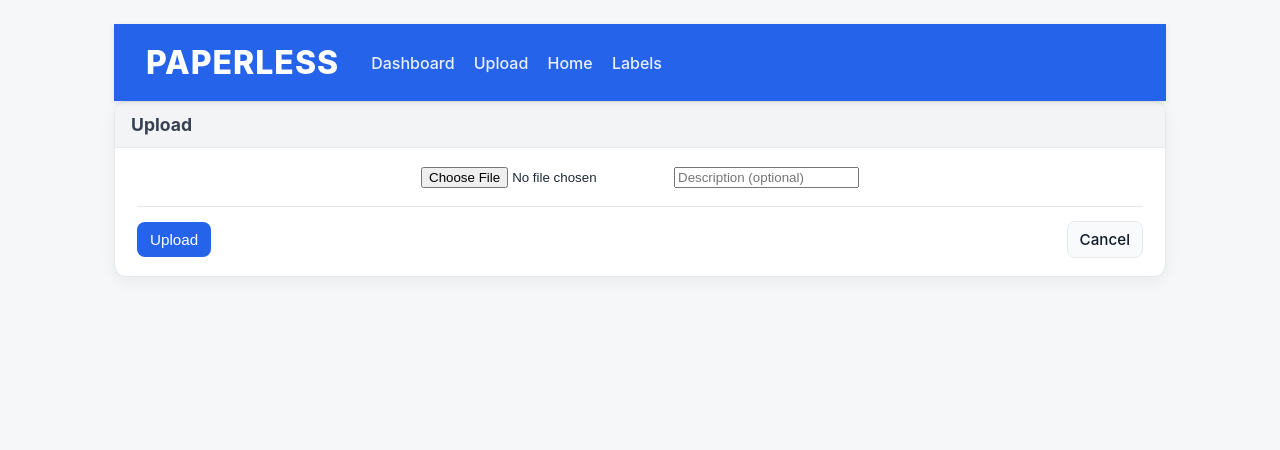
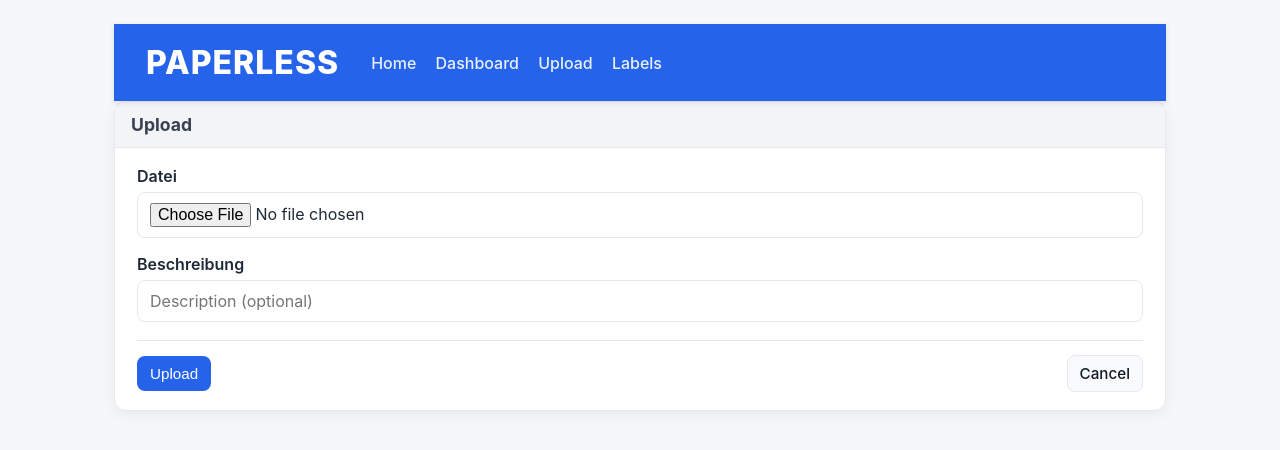
Before and after one commit to sbatu007/PaperlessLab, a React (Vite) app in the folder Paperless/frontend/: page /upload in a window 1280 px wide. Shown: the top 450 px of the page. Built offline with nearby package versions, Linux system fonts and the light colour scheme.

Commit message:
fixed small designing styles

```diff
--- a/Paperless/frontend/src/App.css
+++ b/Paperless/frontend/src/App.css
@@ -1,3 +1,4 @@
+/*
 #root {
   max-width: 1280px;
   margin: 0 auto;
@@ -113,3 +114,4 @@
   font-size: 12px;
   margin-right: 6px;
 }
+*/
--- a/Paperless/frontend/src/App.tsx
+++ b/Paperless/frontend/src/App.tsx
@@ -6,9 +6,31 @@ import Labels from "./pages/Labels";
 
 import {BrowserRouter, Routes, Route, Link } from "react-router-dom";
 
-function Home(){
-    return <p>Paperless App</p>;
+function Home() {
+    return (
+        <section className="panel">
+            <div className="panel-header">
+                <h2>Home</h2>
+            </div>
+
+            <div className="panel-body">
+                <h1>Willkommen bei Paperless</h1>
+                <p className="muted">
+                    Lade Dokumente hoch, verwalte Metadaten & Labels und finde Inhalte per Volltextsuche.
+                </p>
+
+                <div className="actions" style={{ borderTop: "none", paddingTop: 0 }}>
+                    <div className="actions-hint">
+            <span className="hint-pill">
+              Tipp: Starte mit &nbsp;<b>Upload</b>&nbsp; oder öffne das &nbsp;<b>Dashboard</b>.
+            </span>
+                    </div>
+                </div>
+            </div>
+        </section>
+    );
 }
+
 
 
 export default function App() {
@@ -44,9 +66,9 @@ export default function App() {
                 <div className="header-inner">
                     <h1>Paperless</h1>
                     <nav className="nav-links">
+                        <Link to="/welcome">Home</Link>
                         <Link to="/">Dashboard</Link>
                         <Link to="/upload">Upload</Link>
-                        <Link to="/welcome">Home</Link>
                         <Link to="/labels">Labels</Link>
                     </nav>
                 </div>
@@ -55,10 +77,10 @@ export default function App() {
             {/* ======= SEITENINHALT ======= */}
             <main>
                 <Routes>
+                    <Route path="/welcome" element={<Home />} />
                     <Route path="/" element={<Dashboard />} />
                     <Route path="/upload" element={<Upload />} />
                     <Route path="/detail/:id" element={<Detail />} />
-                    <Route path="/welcome" element={<Home />} />
                     <Route path="/labels" element={<Labels />} />
                 </Routes>
             </main>
--- a/Paperless/frontend/src/index.css
+++ b/Paperless/frontend/src/index.css
@@ -577,3 +577,16 @@ textarea.mono {
   gap: 10px;
   align-items: center;
 }
+/* ===============================
+   DANGER BUTTON (Delete)
+   =============================== */
+
+.btn.danger {
+  background: var(--danger);
+  color: #fff;
+  border-color: transparent;
+}
+
+.btn.danger:hover {
+  background: #b91c1c; /* etwas dunkler beim Hover */
+}
--- a/Paperless/frontend/src/pages/Dashboard.tsx
+++ b/Paperless/frontend/src/pages/Dashboard.tsx
@@ -68,10 +68,12 @@ export default function Dashboard() {
         <section className="panel">
             <div className="panel-header">
                 <h2>Documents</h2>
-                <Link to="/upload" className="btn small">+ Upload new Document</Link>
             </div>
 
             <div className="panel-body">
+                <Link to="/upload" className="btn small" style={{ marginBottom: 12, display: "inline-block" }}>
+                    + Upload new Document
+                </Link>
                 <div style={{ display: "flex", gap: 8, alignItems: "center", marginBottom: 12 }}>
                     <input
                         value={query}
@@ -143,7 +145,7 @@ export default function Dashboard() {
                                         ))}
                                     </div>                                    <div className="col-actions">
                                         <Link className="btn small" to={`/detail/${d.id}`}>Open</Link>
-                                        <button className="btn small danger" onClick={() => void onDelete(d.id)}>Delete</button>
+                                        <button className="btn danger" onClick={() => void onDelete(d.id)}>Delete</button>
                                     </div>
                                 </li>
                             ))}
--- a/Paperless/frontend/src/pages/Upload.tsx
+++ b/Paperless/frontend/src/pages/Upload.tsx
@@ -1,22 +1,23 @@
-import { useState, type FormEvent } from 'react';
-import { useNavigate, Link } from 'react-router-dom';
-import { uploadDocument } from '../api';
+import { useState, type FormEvent } from "react";
+import { useNavigate, Link } from "react-router-dom";
+import { uploadDocument } from "../api";
 
 export default function Upload() {
     const [file, setFile] = useState<File | null>(null);
-    const [description, setDescription] = useState('');
+    const [description, setDescription] = useState("");
     const [busy, setBusy] = useState(false);
     const [error, setError] = useState<string | null>(null);
     const nav = useNavigate();
 
     async function onSubmit(e: FormEvent) {
         e.preventDefault();
-        if (!file) return setError('Please choose a file.');
+        if (!file) return setError("Please choose a file.");
         setBusy(true);
         setError(null);
+
         try {
             await uploadDocument(file, description.trim() || undefined);
-            nav('/');
+            nav("/");
         } catch (e) {
             setError((e as Error).message);
         } finally {
@@ -26,14 +27,51 @@ export default function Upload() {
 
     return (
         <form onSubmit={onSubmit} className="panel">
-            <div className="panel-header"><h2>Upload</h2></div>
+            <div className="panel-header">
+                <h2>Upload</h2>
+            </div>
+
             <div className="panel-body">
-                {error && <div role="alert">Error: {error}</div>}
-                <input type="file" onChange={e => setFile(e.currentTarget.files?.[0] ?? null)} />
-                <input type="text" placeholder="Description (optional)" value={description} onChange={e => setDescription(e.target.value)} />
+                {error && (
+                    <div className="alert error" role="alert">
+                        Error: {error}
+                    </div>
+                )}
+
+                <div className="upload-grid">
+                    <div className="field">
+                        <label className="label">Datei</label>
+                        <input
+                            className="input"
+                            type="file"
+                            onChange={(e) => setFile(e.currentTarget.files?.[0] ?? null)}
+                        />
+                        {file && (
+                            <div className="upload-file-meta muted">
+                                <b>{file.name}</b> · {Math.round(file.size / 1024)} KB
+                            </div>
+                        )}
+                    </div>
+
+                    <div className="field">
+                        <label className="label">Beschreibung</label>
+                        <input
+                            className="input"
+                            type="text"
+                            placeholder="Description (optional)"
+                            value={description}
+                            onChange={(e) => setDescription(e.target.value)}
+                        />
+                    </div>
+                </div>
+
                 <div className="actions">
-                    <button type="submit" className="btn primary" disabled={busy}>{busy ? "Uploading…" : "Upload"}</button>
-                    <Link to="/" className="btn">Cancel</Link>
+                    <button type="submit" className="btn primary" disabled={busy}>
+                        {busy ? "Uploading…" : "Upload"}
+                    </button>
+                    <Link to="/" className="btn">
+                        Cancel
+                    </Link>
                 </div>
             </div>
         </form>
```
